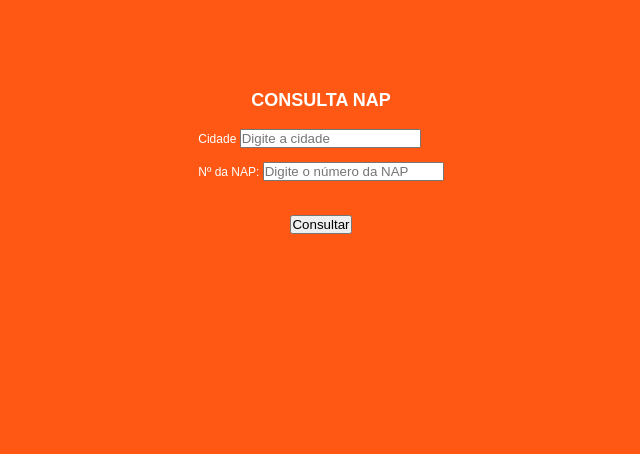
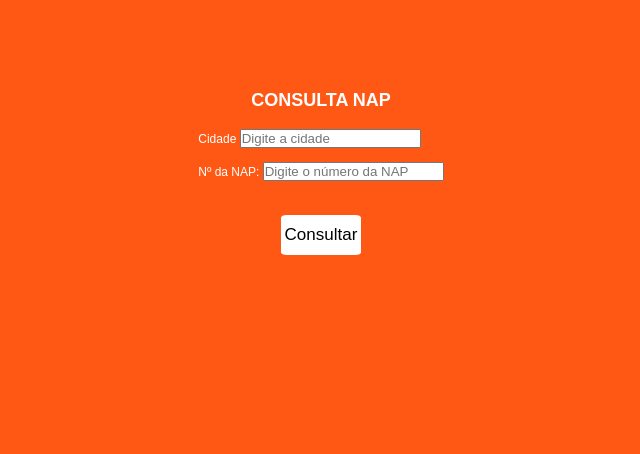
Before and after one commit to RonaldNoetzold/app-consulta-nap, a PHP site: page /public/view/consulta.html in a window 1280 px wide. Shown: the top 454 px of the page, without its empty margins (319-959 px from the left). Run offline with PHP 8.4, Linux system fonts and the light colour scheme.

Commit message:
ajustado cores e tamanho dos botoes

```diff
--- a/public/css/consulta_nap.css
+++ b/public/css/consulta_nap.css
@@ -28,6 +28,18 @@ form{
     font-family: "Poppins", sans-serif;
     font-weight: 600;
     font-style: normal;
+}
+.botao_consulta{
+    display: flex;
+    color: black;
+    background-color: white;
+    width: 80px;
+    height: 40px;
+    border-radius: 7%;
+    justify-content: center;
+    align-items: center;
+    font-size: 17px;
+    text-decoration: none;
 }
 .apresentacao__button_consulta{
     display: flex;
--- a/public/css/index_style.css
+++ b/public/css/index_style.css
@@ -35,6 +35,7 @@ form{
 }
 .botao{
     display: flex;
+    color: black;
     background-color: white;
     width: 80px;
     height: 40px;
--- a/public/view/consulta.html
+++ b/public/view/consulta.html
@@ -23,7 +23,8 @@
                 <input type="text" id="nap" name="nap" required placeholder="Digite o número da NAP">
                 <br><br>
                 <div class="apresentacao__button_consulta">
-                    <button type="submit">Consultar</button>
+                    <a class="botao_consulta" href="https://site.sulnet.com.br/">Consultar</a>
+                    <!--<button type="submit">Consultar</button>-->
                 </div>
             </form>
         </section>
--- a/public/view/index.html
+++ b/public/view/index.html
@@ -32,12 +32,12 @@
 
             <!-- funcao teste do botao de login para a pagina de consulta-->
 
-            <script>
+            <!--<script>
             document.querySelector('.login-box').addEventListener('submit', function(event) {
                 event.preventDefault();
                 window.location.href = 'consulta.html';
             });
-            </script>
+            </script> -->
         </form>
     </section>
 
```
